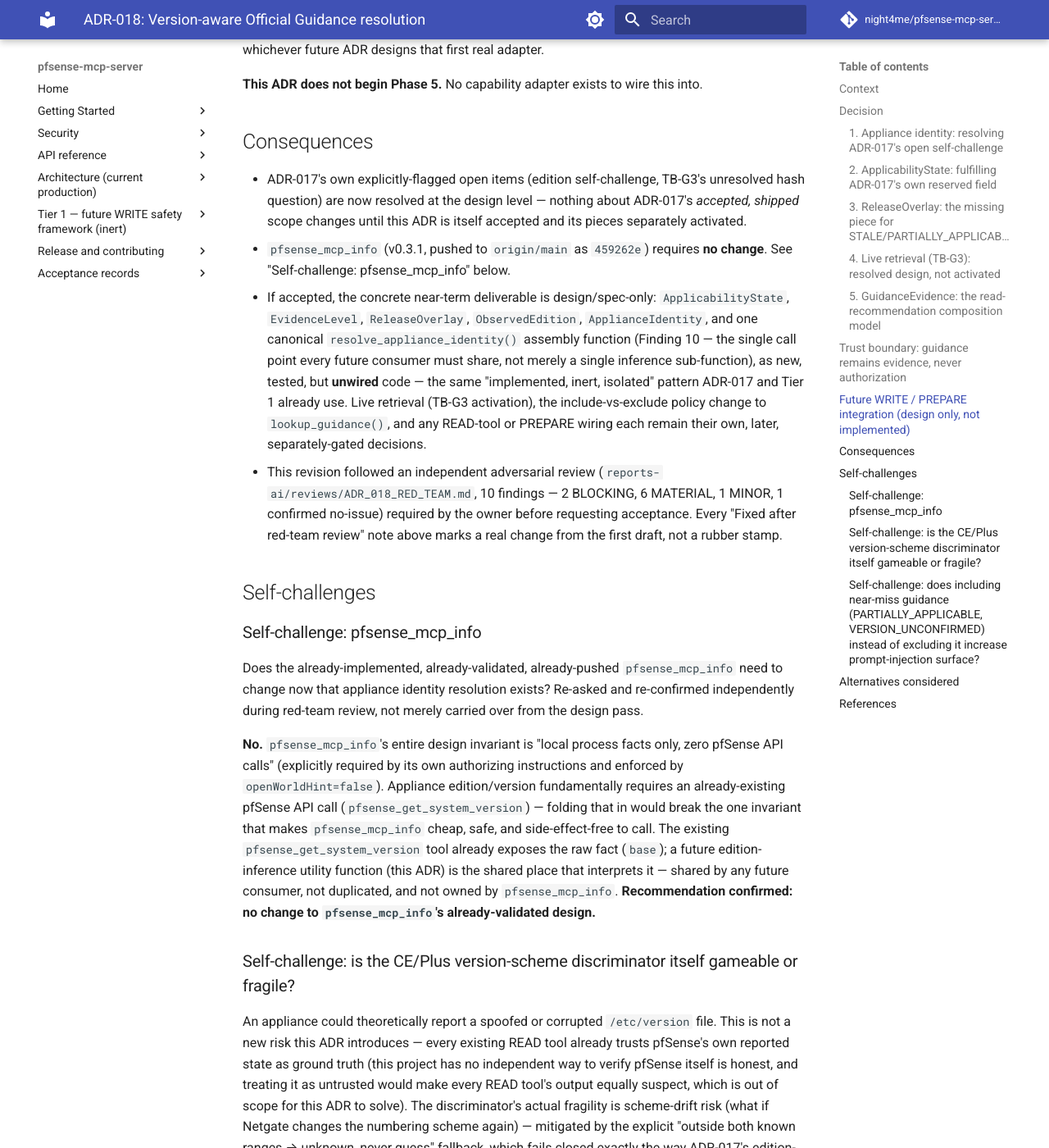
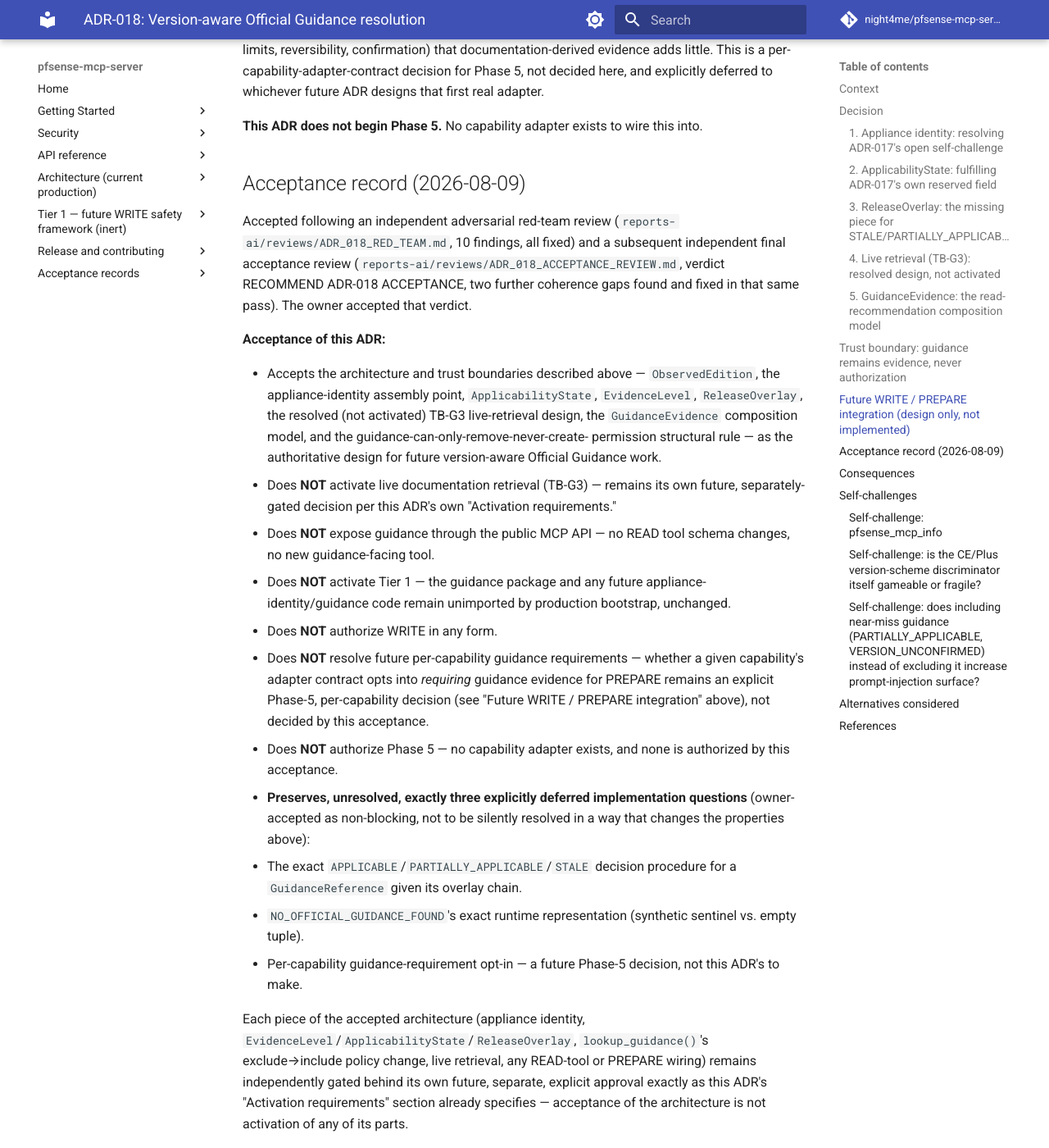
Before and after one commit to night4me/pfsense-mcp-server, an MkDocs documentation site: the page built from docs/adr/ADR-018-version-aware-guidance-resolution.md, in a window 1280 px wide and 1400 px high, scrolled down 9873 px. Shown: the whole window at 82% size. Built offline with MkDocs 1.6.1 and Material for MkDocs 9.7.7, drawn with Linux system fonts in a browser that asks for light colours; comment, search, counter and statistics services are not loaded; some of the changed text lies outside the part shown.

Commit message:
docs(adr): accept ADR-018 (Proposed -> Accepted)
Owner accepted the independent final acceptance review's verdict
(RECOMMEND ADR-018 ACCEPTANCE, reports-ai/reviews/ADR_018_ACCEPTANCE_REVIEW.md)
and the three explicitly deferred, non-blocking implementation
questions it recorded.

Status changed from Proposed to Accepted. New "Acceptance record"
section states explicitly, and only, what acceptance grants and what
it does not:

- Accepts the architecture and trust boundaries (ObservedEdition, the
  appliance-identity assembly point, ApplicabilityState, EvidenceLevel,
  ReleaseOverlay, the resolved-not-activated TB-G3 design,
  GuidanceEvidence, the guidance-cannot-create-only-remove-permission
  rule) as authoritative for future version-aware Official Guidance
  work.
- Does NOT activate live documentation retrieval.
- Does NOT expose guidance through the public MCP API.
- Does NOT activate Tier 1.
- Does NOT authorize WRITE.
- Does NOT resolve future per-capability guidance requirements
  (remains a Phase 5, per-capability decision).
- Does NOT authorize Phase 5.
- Preserves the three deferred implementation questions unresolved,
  not to be silently decided in a way that changes the accepted
  properties.

docs/adr/README.md's index and docs/THREAT_MODEL.md's guidance-
adversarial-paths table updated to reflect Accepted status.
docs/VERSION_AWARE_GUIDANCE.md's header updated for accuracy. Nothing
implemented by this commit -- each piece of the accepted architecture
remains independently gated per ADR-018's own Activation requirements.

Co-Authored-By: Claude Sonnet 5 <noreply@anthropic.com>
Claude-Session: https://claude.ai/code/session_01SD13g2da3igYMaTqz1dGeq

```diff
--- a/docs/adr/ADR-018-version-aware-guidance-resolution.md
+++ b/docs/adr/ADR-018-version-aware-guidance-resolution.md
@@ -1,9 +1,11 @@
 # ADR-018: Version-aware Official Guidance resolution
 
-Status: **Proposed** — architecture and design only. Nothing in this ADR
-is implemented. It requires its own explicit owner approval before any
-line of code is written, per ADR-017's own "Live retrieval (TB-G3)"
-Activation requirement, which named exactly this document as a
+Status: **Accepted** (2026-08-09) — architecture and trust boundaries
+only. See "Acceptance record" below for exactly what acceptance grants
+and what it explicitly does not. Nothing in this ADR is implemented yet;
+each piece still requires its own separate, explicit future approval
+before any line of code is written, per ADR-017's own "Live retrieval
+(TB-G3)" Activation requirement, which named exactly this document as a
 prerequisite.
 
 **Revised after independent adversarial review**
@@ -496,15 +498,69 @@ future ADR designs that first real adapter.
 **This ADR does not begin Phase 5.** No capability adapter exists to
 wire this into.
 
+## Acceptance record (2026-08-09)
+
+Accepted following an independent adversarial red-team review
+(`reports-ai/reviews/ADR_018_RED_TEAM.md`, 10 findings, all fixed) and a
+subsequent independent final acceptance review
+(`reports-ai/reviews/ADR_018_ACCEPTANCE_REVIEW.md`, verdict RECOMMEND
+ADR-018 ACCEPTANCE, two further coherence gaps found and fixed in that
+same pass). The owner accepted that verdict.
+
+**Acceptance of this ADR:**
+
+- Accepts the architecture and trust boundaries described above —
+  `ObservedEdition`, the appliance-identity assembly point,
+  `ApplicabilityState`, `EvidenceLevel`, `ReleaseOverlay`, the resolved
+  (not activated) TB-G3 live-retrieval design, the `GuidanceEvidence`
+  composition model, and the guidance-can-only-remove-never-create-
+  permission structural rule — as the authoritative design for future
+  version-aware Official Guidance work.
+- Does **NOT** activate live documentation retrieval (TB-G3) — remains
+  its own future, separately-gated decision per this ADR's own
+  "Activation requirements."
+- Does **NOT** expose guidance through the public MCP API — no READ
+  tool schema changes, no new guidance-facing tool.
+- Does **NOT** activate Tier 1 — the guidance package and any future
+  appliance-identity/guidance code remain unimported by production
+  bootstrap, unchanged.
+- Does **NOT** authorize WRITE in any form.
+- Does **NOT** resolve future per-capability guidance requirements —
+  whether a given capability's adapter contract opts into *requiring*
+  guidance evidence for PREPARE remains an explicit Phase-5,
+  per-capability decision (see "Future WRITE / PREPARE integration"
+  above), not decided by this acceptance.
+- Does **NOT** authorize Phase 5 — no capability adapter exists, and
+  none is authorized by this acceptance.
+- **Preserves, unresolved, exactly three explicitly deferred
+  implementation questions** (owner-accepted as non-blocking, not to be
+  silently resolved in a way that changes the properties above):
+  1. The exact `APPLICABLE`/`PARTIALLY_APPLICABLE`/`STALE` decision
+     procedure for a `GuidanceReference` given its overlay chain.
+  2. `NO_OFFICIAL_GUIDANCE_FOUND`'s exact runtime representation
+     (synthetic sentinel vs. empty tuple).
+  3. Per-capability guidance-requirement opt-in — a future Phase-5
+     decision, not this ADR's to make.
+
+Each piece of the accepted architecture (appliance identity,
+`EvidenceLevel`/`ApplicabilityState`/`ReleaseOverlay`,
+`lookup_guidance()`'s exclude→include policy change, live retrieval,
+any READ-tool or PREPARE wiring) remains independently gated behind its
+own future, separate, explicit approval exactly as this ADR's
+"Activation requirements" section already specifies — acceptance of the
+architecture is not activation of any of its parts.
+
 ## Consequences
 
 - ADR-017's own explicitly-flagged open items (edition self-challenge,
   TB-G3's unresolved hash question) are now resolved at the design
-  level — nothing about ADR-017's *accepted, shipped* scope changes
-  until this ADR is itself accepted and its pieces separately activated.
+  level — nothing about ADR-017's *accepted, shipped* scope changes;
+  this ADR's own pieces still require their own separate activation
+  (see "Acceptance record" above).
 - `pfsense_mcp_info` (v0.3.1, pushed to `origin/main` as `459262e`)
   requires **no change**. See "Self-challenge: pfsense_mcp_info" below.
-- If accepted, the concrete near-term deliverable is design/spec-only:
+- The concrete near-term deliverable, now that this ADR is accepted, is
+  design/spec-only until further, separate implementation approval:
   `ApplicabilityState`, `EvidenceLevel`, `ReleaseOverlay`,
   `ObservedEdition`, `ApplianceIdentity`, and one canonical
   `resolve_appliance_identity()` assembly function (Finding 10 — the
```
Also changed, not shown: docs/THREAT_MODEL.md (+1 -1 lines), docs/VERSION_AWARE_GUIDANCE.md (+7 -3 lines), docs/adr/README.md (+1 -1 lines).
